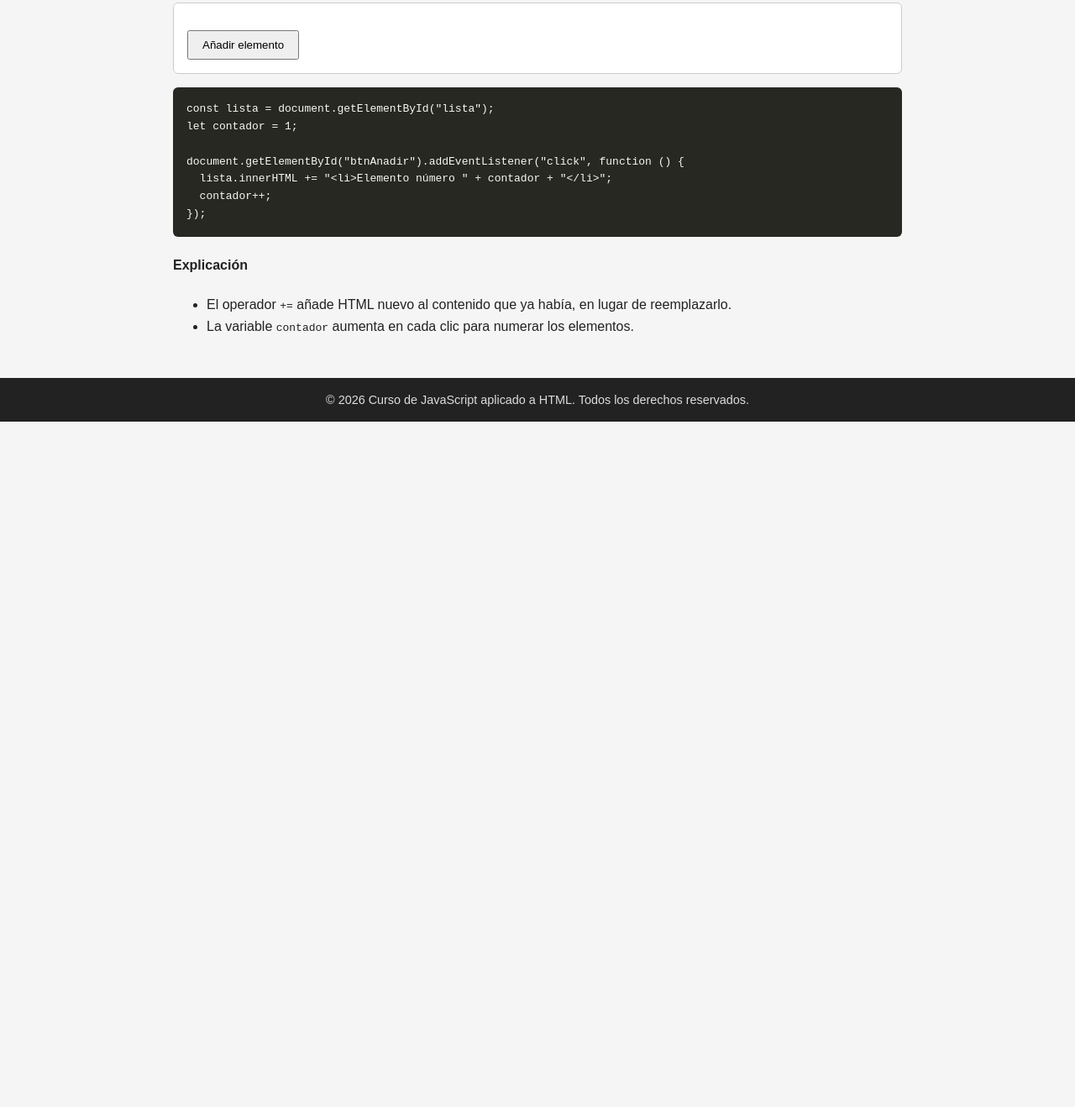
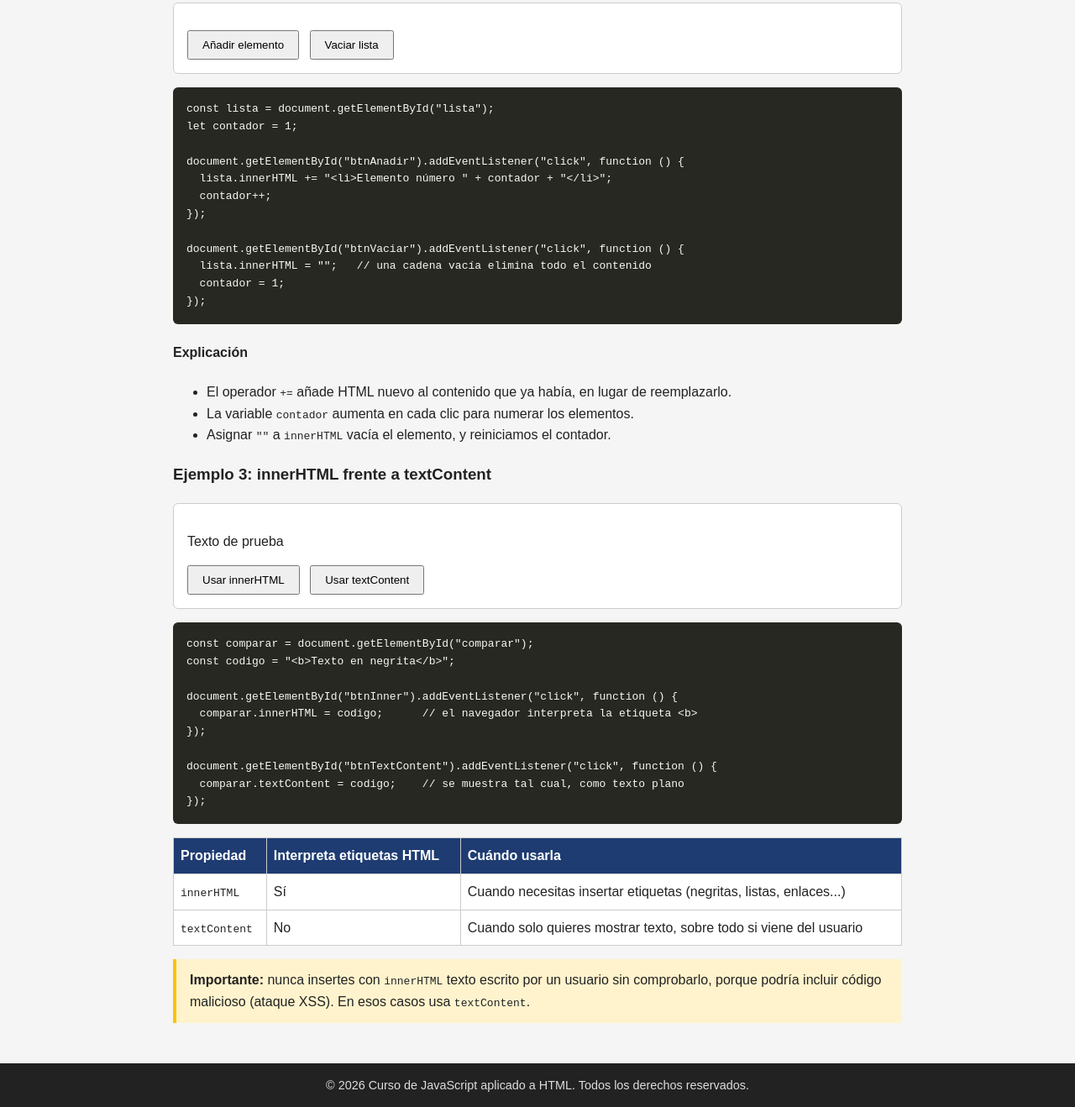
Before and after one commit to javidonat/curso-javascript-html, a website built with webpack: page contenido-html.html in a window 1280 px wide. Shown: the part 1147-2465 px from the top of the page at 84% size. Before the commit the page ends 1649 px from the top, so only its background shows below. Built offline with nearby package versions, Linux system fonts and the light colour scheme.

Commit message:
Mejorada la sección de contenido HTML con más ejemplos [Usuario1]

```diff
--- a/contenido-html.html
+++ b/contenido-html.html
@@ -11,6 +11,10 @@
     pre { background: #272822; color: #f8f8f2; padding: 1rem; overflow-x: auto; border-radius: 6px; }
     .demo { background: #fff; border: 1px solid #ccc; border-radius: 6px; padding: 1rem; margin: 1rem 0; }
     button { padding: 0.5rem 1rem; margin-right: 0.5rem; cursor: pointer; }
+    table { border-collapse: collapse; width: 100%; margin: 1rem 0; background: #fff; }
+    th, td { border: 1px solid #ccc; padding: 0.5rem; text-align: left; }
+    th { background: #1e3c72; color: #fff; }
+    .aviso { background: #fff3cd; border-left: 4px solid #ffc107; padding: 0.75rem 1rem; margin: 1rem 0; }
   </style>
 </head>
 
@@ -66,6 +70,7 @@ document.getElementById("btnRestaurar").addEventListener("click", function () {
     <div class="demo">
       <ul id="lista"></ul>
       <button id="btnAnadir">Añadir elemento</button>
+      <button id="btnVaciar">Vaciar lista</button>
     </div>
 
     <pre><code>const lista = document.getElementById("lista");
@@ -74,13 +79,53 @@ let contador = 1;
 document.getElementById("btnAnadir").addEventListener("click", function () {
   lista.innerHTML += "&lt;li&gt;Elemento número " + contador + "&lt;/li&gt;";
   contador++;
+});
+
+document.getElementById("btnVaciar").addEventListener("click", function () {
+  lista.innerHTML = "";   // una cadena vacía elimina todo el contenido
+  contador = 1;
 });</code></pre>
 
     <h4>Explicación</h4>
     <ul>
       <li>El operador <code>+=</code> añade HTML nuevo al contenido que ya había, en lugar de reemplazarlo.</li>
       <li>La variable <code>contador</code> aumenta en cada clic para numerar los elementos.</li>
+      <li>Asignar <code>""</code> a <code>innerHTML</code> vacía el elemento, y reiniciamos el contador.</li>
     </ul>
+
+    <h3>Ejemplo 3: innerHTML frente a textContent</h3>
+    <div class="demo">
+      <p id="comparar">Texto de prueba</p>
+      <button id="btnInner">Usar innerHTML</button>
+      <button id="btnTextContent">Usar textContent</button>
+    </div>
+
+    <pre><code>const comparar = document.getElementById("comparar");
+const codigo = "&lt;b&gt;Texto en negrita&lt;/b&gt;";
+
+document.getElementById("btnInner").addEventListener("click", function () {
+  comparar.innerHTML = codigo;      // el navegador interpreta la etiqueta &lt;b&gt;
+});
+
+document.getElementById("btnTextContent").addEventListener("click", function () {
+  comparar.textContent = codigo;    // se muestra tal cual, como texto plano
+});</code></pre>
+
+    <table>
+      <thead>
+        <tr><th>Propiedad</th><th>Interpreta etiquetas HTML</th><th>Cuándo usarla</th></tr>
+      </thead>
+      <tbody>
+        <tr><td><code>innerHTML</code></td><td>Sí</td><td>Cuando necesitas insertar etiquetas (negritas, listas, enlaces...)</td></tr>
+        <tr><td><code>textContent</code></td><td>No</td><td>Cuando solo quieres mostrar texto, sobre todo si viene del usuario</td></tr>
+      </tbody>
+    </table>
+
+    <div class="aviso">
+      <strong>Importante:</strong> nunca insertes con <code>innerHTML</code> texto escrito por
+      un usuario sin comprobarlo, porque podría incluir código malicioso (ataque XSS).
+      En esos casos usa <code>textContent</code>.
+    </div>
   </main>
 
   <footer class="pie">
@@ -108,6 +153,23 @@ document.getElementById("btnAnadir").addEventListener("click", function () {
       lista.innerHTML += "<li>Elemento número " + contador + "</li>";
       contador++;
     });
+
+    document.getElementById("btnVaciar").addEventListener("click", function () {
+      lista.innerHTML = "";
+      contador = 1;
+    });
+
+    // Ejemplo 3
+    const comparar = document.getElementById("comparar");
+    const codigo = "<b>Texto en negrita</b>";
+
+    document.getElementById("btnInner").addEventListener("click", function () {
+      comparar.innerHTML = codigo;
+    });
+
+    document.getElementById("btnTextContent").addEventListener("click", function () {
+      comparar.textContent = codigo;
+    });
   </script>
 
 </body>
```
